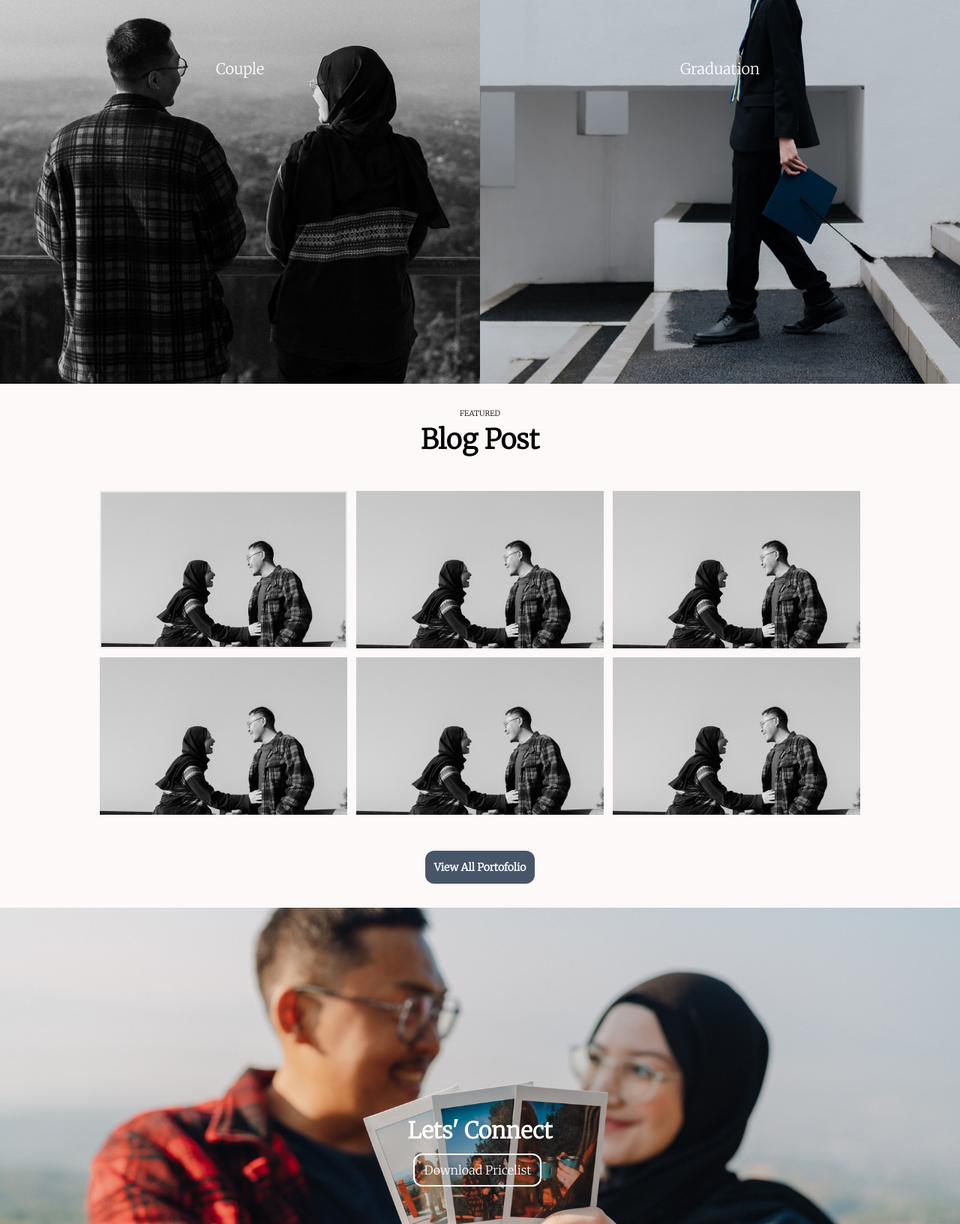
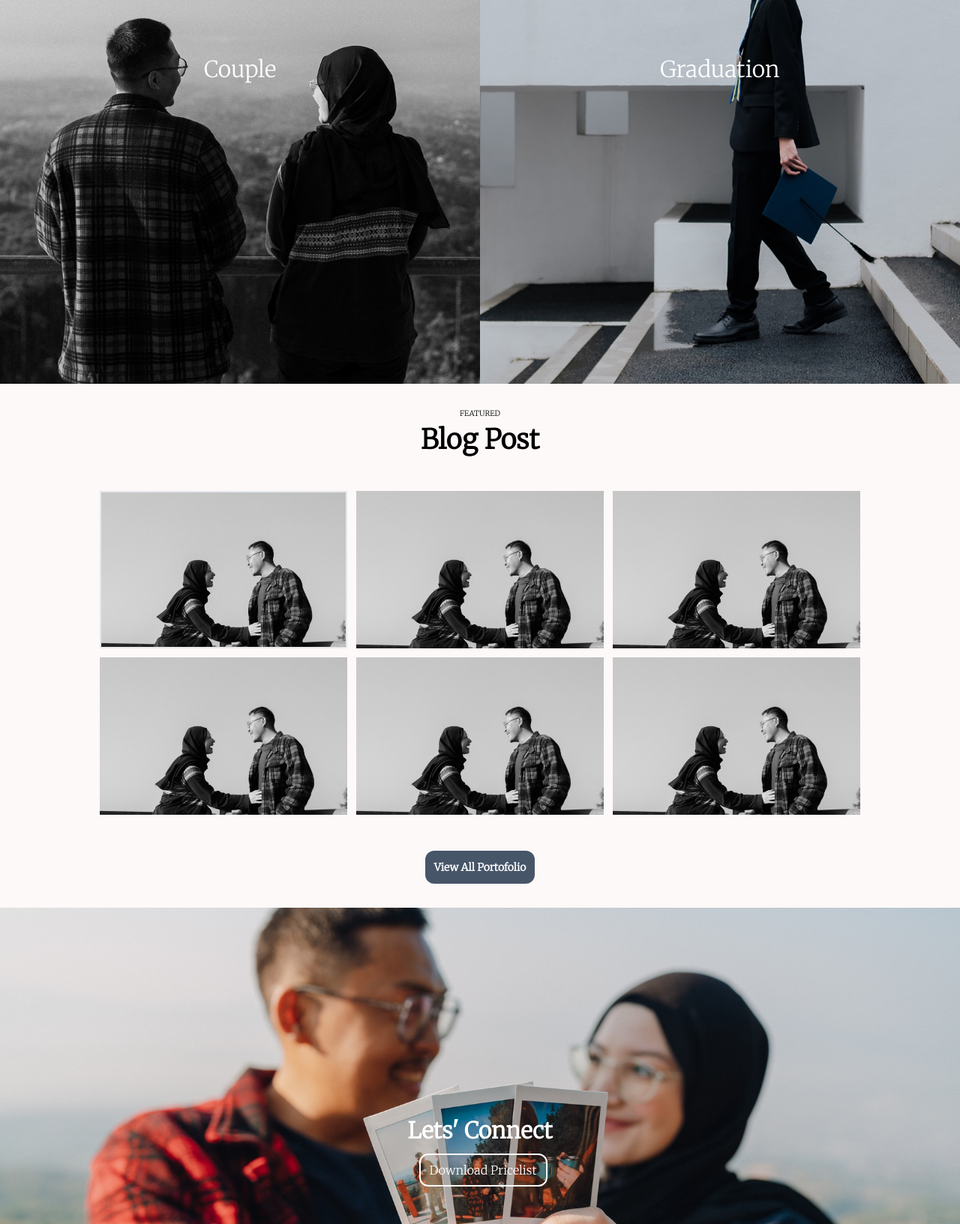
Before and after one commit to rakapp17/Luminary-Visual, a Next.js app: page / in a window 1280 px wide. Shown: the part 1460-3093 px from the top of the page at 75% size. Built offline with nearby package versions, Linux system fonts and the light colour scheme.

Commit message:
fix image

```diff
--- a/package.json
+++ b/package.json
@@ -16,6 +16,7 @@
     "react-icons": "^5.0.1",
     "react-responsive-carousel": "^3.2.23",
     "react-slideshow-image": "^4.3.0",
+    "sharp": "^0.33.2",
     "swiper": "^11.0.5"
   },
   "devDependencies": {
--- a/src/app/components/Connect.tsx
+++ b/src/app/components/Connect.tsx
@@ -1,9 +1,18 @@
 import React from "react";
+import Image from "next/image";
 
 function Connect() {
   return (
-    <div className="w-full h-[646px] bg-[url('/hero7.jpg')] bg-cover flex items-center justify-center backdrop-blur-lg backdrop-brightness-50 bg-center">
-      <div className="items-center justify-center">
+    <div className="relative w-full h-[646px]">
+      <div className="absolute inset-0">
+        <Image
+          src="/hero7.jpg"
+          alt="background image"
+          fill
+          className="object-cover bg-center"
+        />
+      </div>
+      <div className="relative z-10 flex flex-col items-center justify-center h-full">
         <h2 className=" text-white text-center text-[30px] font-bold mb-2">
           Lets&apos; Connect
         </h2>
--- a/src/app/components/Portofolio.tsx
+++ b/src/app/components/Portofolio.tsx
@@ -1,13 +1,38 @@
 import React from "react";
+import Image from "next/image";
 
 function Portofolio() {
   return (
     <div className="w-full h-[840px] md:mt-8 md:flex md:h-[400px] lg:h-[600px] xl:h-[840px]">
-      <div className="w-full h-[50%] md:h-full bg-[url('/hero5.jpg')] bg-center bg-cover flex items-center justify-center cursor-pointer hover:scale-105 hover:ease-in-out transition duration-500 ">
-        <p className="text-white inline text-xl">Couple</p>
+      <div className="relative w-full h-[50%] md:h-full flex items-center justify-center cursor-pointer hover:scale-105 hover:ease-in-out transition duration-500 ">
+        <div className="absolute inset-0">
+          <Image
+            src="/hero5.jpg"
+            alt="background image"
+            fill
+            className="object-cover bg-center"
+          />
+        </div>
+        <div className="relative z-10 flex flex-col items-center justify-center h-full">
+          <h2 className=" text-white text-center text-[30px] font-normal">
+            Couple
+          </h2>
+        </div>
       </div>
-      <div className="w-full h-[50%] md:h-full bg-[url('/hero8.jpg')] bg-center bg-cover flex items-center justify-center cursor-pointer hover:scale-105 hover:ease-in-out transition duration-500">
-        <p className="text-white inline text-xl">Graduation</p>
+      <div className="relative w-full h-[50%] md:h-full flex items-center justify-center cursor-pointer hover:scale-105 hover:ease-in-out transition duration-500 ">
+        <div className="absolute inset-0">
+          <Image
+            src="/hero8.jpg"
+            alt="background image"
+            fill
+            className="object-cover bg-center"
+          />
+        </div>
+        <div className="relative z-10 flex flex-col items-center justify-center h-full">
+          <h2 className=" text-white text-center text-[30px] font-normal">
+            Graduation
+          </h2>
+        </div>
       </div>
     </div>
   );
--- a/src/app/portofolio/page.tsx
+++ b/src/app/portofolio/page.tsx
@@ -2,13 +2,23 @@ import React from "react";
 import Navbarabu from "../components/Navbarabu";
 import Portofolio from "../components/Portofolio";
 import Blogporto from "../components/Blogporto";
+import Image from "next/image";
 function page() {
   return (
     <div>
       <div>
         <Navbarabu />
       </div>
-      <div className="w-full h-svh bg-[url('/hero5.jpg')] bg-center bg-cover"></div>
+      <div className="w-full h-svh relative">
+        <div className="absolute inset-0">
+          <Image
+            src="/hero4.jpg"
+            alt="background image"
+            fill
+            className="object-cover bg-center"
+          />
+        </div>
+      </div>
       <Blogporto />
     </div>
   );
```
Also changed, not shown: 1 other file (tests, documents, lock files or other folders).
